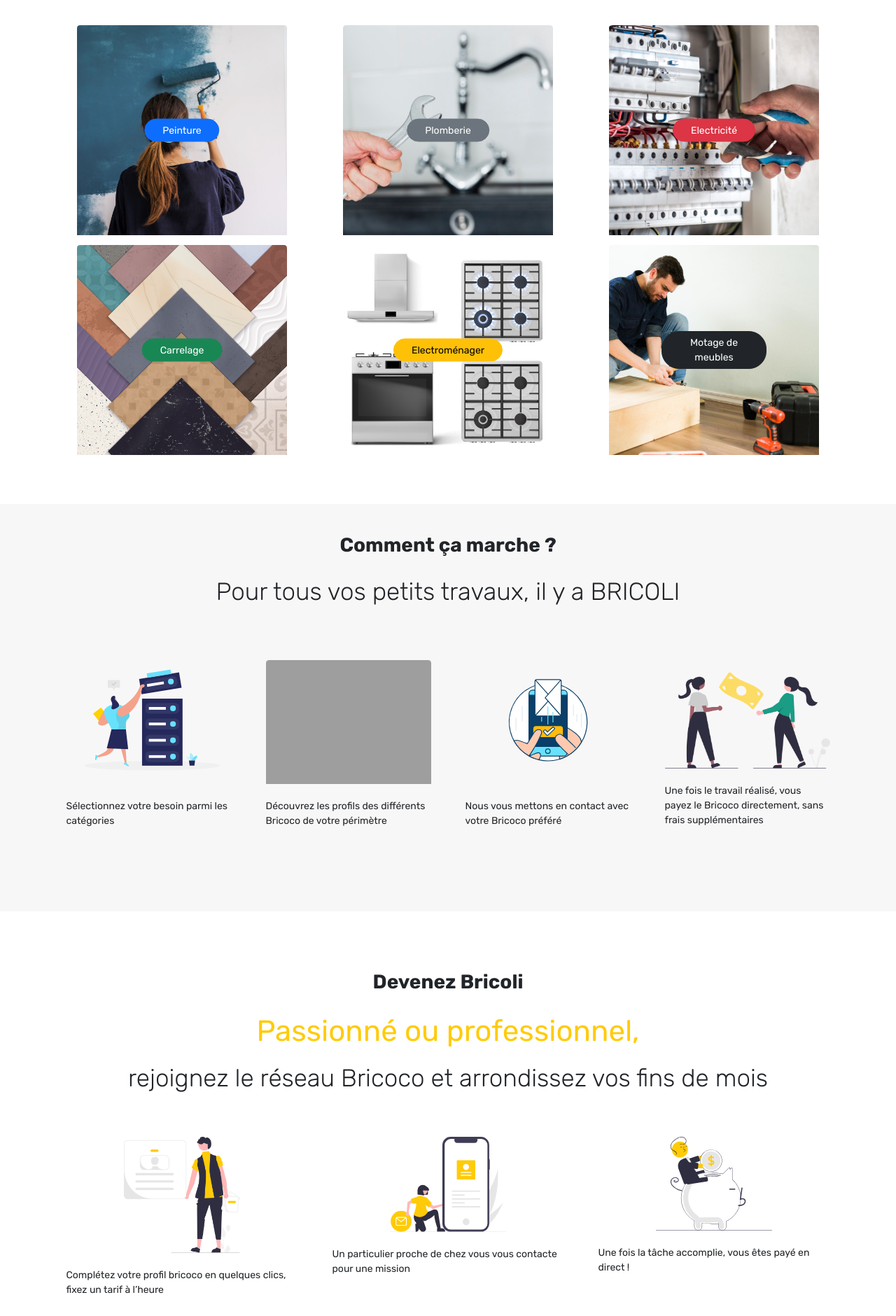
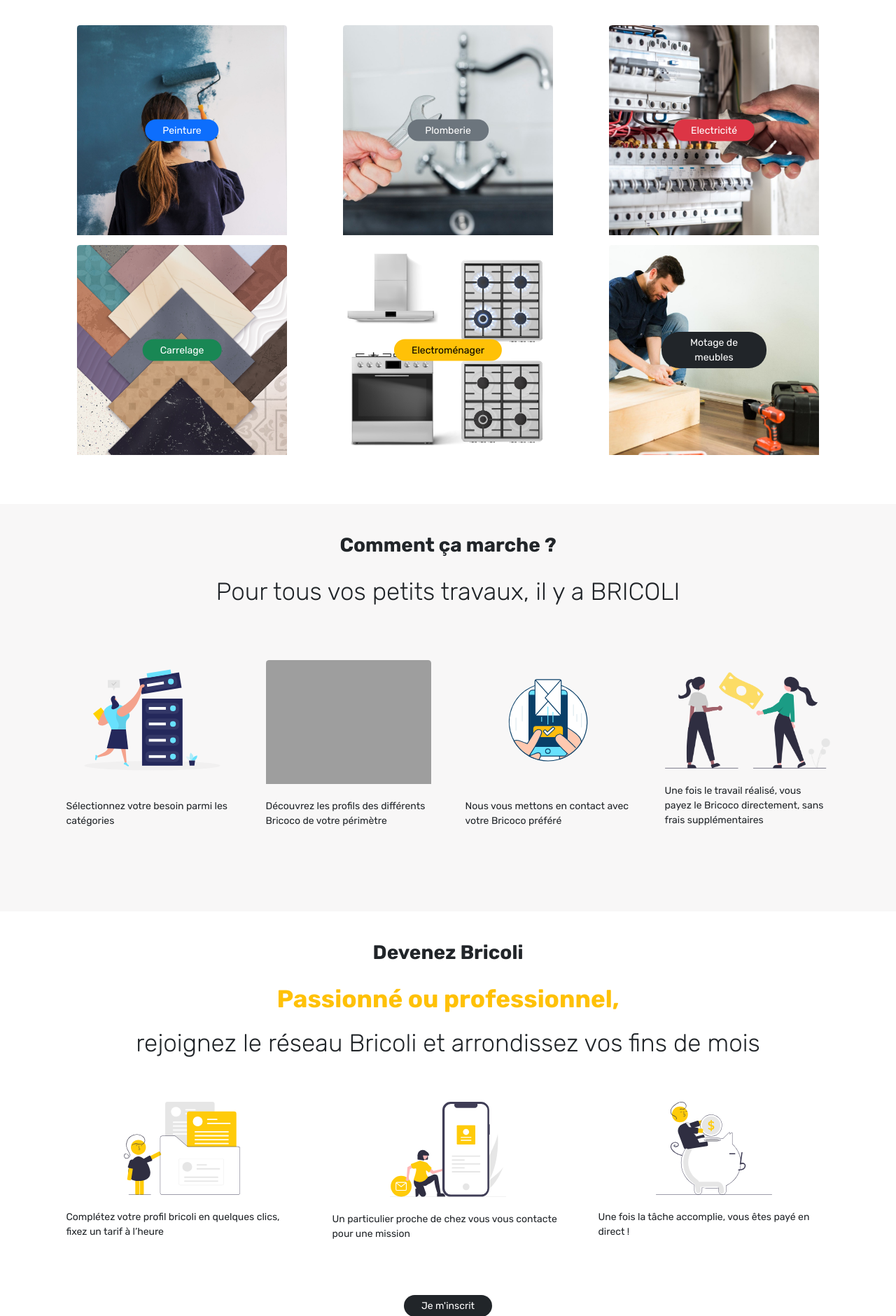
Before and after one commit to jalalkadori/Bricoli, a PHP site: page / in a window 1280 px wide. Shown: the part 925-2805 px from the top of the page at 70% size. Run offline with PHP 8.4, Linux system fonts and the light colour scheme; some libraries are stand-ins or nearby versions; grey boxes are pictures that could not be loaded.

Commit message:
updating files

```diff
--- a/index.php
+++ b/index.php
@@ -200,16 +200,16 @@
         </section>
 
         <section class="container-fluid" id="bricoProcedure">
-            <div class="container d-flex flex-column align-items-center py-5">
+            <div class="container d-flex flex-column align-items-center">
                 <h3>Devenez Bricoli</h3>
-                <h2 class="yellow-text my-4">Passionné ou professionnel,</h2>
-                <h2>rejoignez le réseau Bricoco et arrondissez vos fins de mois</h2>
+                <h2 class="text-warning fs-1 fw-bold my-4">Passionné ou professionnel,</h2>
+                <h2>rejoignez le réseau Bricoli et arrondissez vos fins de mois</h2>
                 <div class="row row-cols-lg-3 my-5">
                 <?php
                     $bricoProcedure = [
                         [
-                            "text" => "Complétez votre profil bricoco en quelques clics, fixez un tarif à l’heure",
-                            "imgUrl" => "profil.png"
+                            "text" => "Complétez votre profil bricoli en quelques clics, fixez un tarif à l’heure",
+                            "imgUrl" => "profil.svg"
                         ],
                         [
                             "text" => "Un particulier proche de chez vous vous contacte pour une mission",
--- a/styles/index.css
+++ b/styles/index.css
@@ -12,11 +12,22 @@
   font-size: 2.5rem;
   font-weight: 300;
 }
-.yellow-text{
+#bricoProcedure .yellow-text{
   color : #FFCB09;
-  font-size: 3rem;
+  font-size: 5rem;
   font-weight: 400;
 }
+/* navbar styling start*/
+.navbar ul li a {
+  font-size: 1rem;
+  font-weight: 300;
+  text-decoration: none;
+  transition: all 0.3s ease-in-out;
+}
+.navbar ul li a:hover {
+  color: #FFCB09;
+}
+/* navbar styling end */
 
 /* slide section */
 #slide {
@@ -47,6 +58,7 @@
   cursor: pointer;
   transition: all 0.3s ease-in-out;
 }
+
 /* slide section styling end */
 
 
@@ -78,6 +90,7 @@
   transform: translate(-50%, -50%);
 }
 .overlay button{
+  border: none;
   border-radius: 25px;
   padding: 5px 25px;
   font-size: 1rem;
@@ -90,11 +103,18 @@
   box-shadow: 0 8px 16px rgba(0, 0, 0, 0.3);
   transition: transform 0.3s, box-shadow 0.3s;
 }
-
-
 /* services section styling end */
 
-/* procedures section styling end */
+/* bricoProcedures section styling end */
+#bricoProcedure button {
+  border: none;
+  border-radius: 25px;
+  padding: 5px 25px;
+  font-size: 1rem;
+  font-weight: 400;
+  cursor: pointer;
+  transition: all 0.3s ease-in-out;
+}
 
 /* procedures section styling end */
 
```
Also changed, not shown: images/bricoprocedure/profil.png (deleted), images/bricoprocedure/profil.svg (added).
